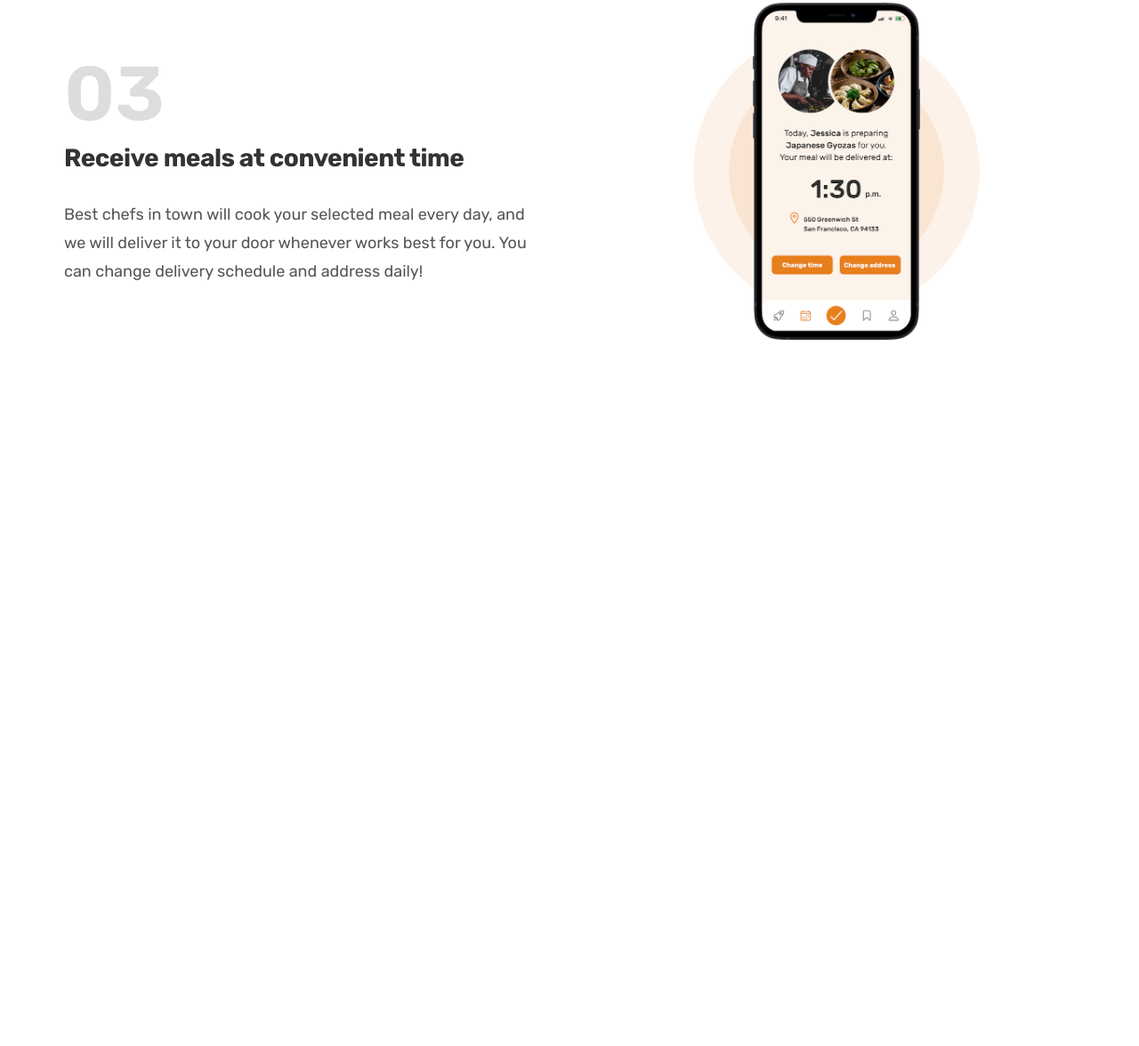
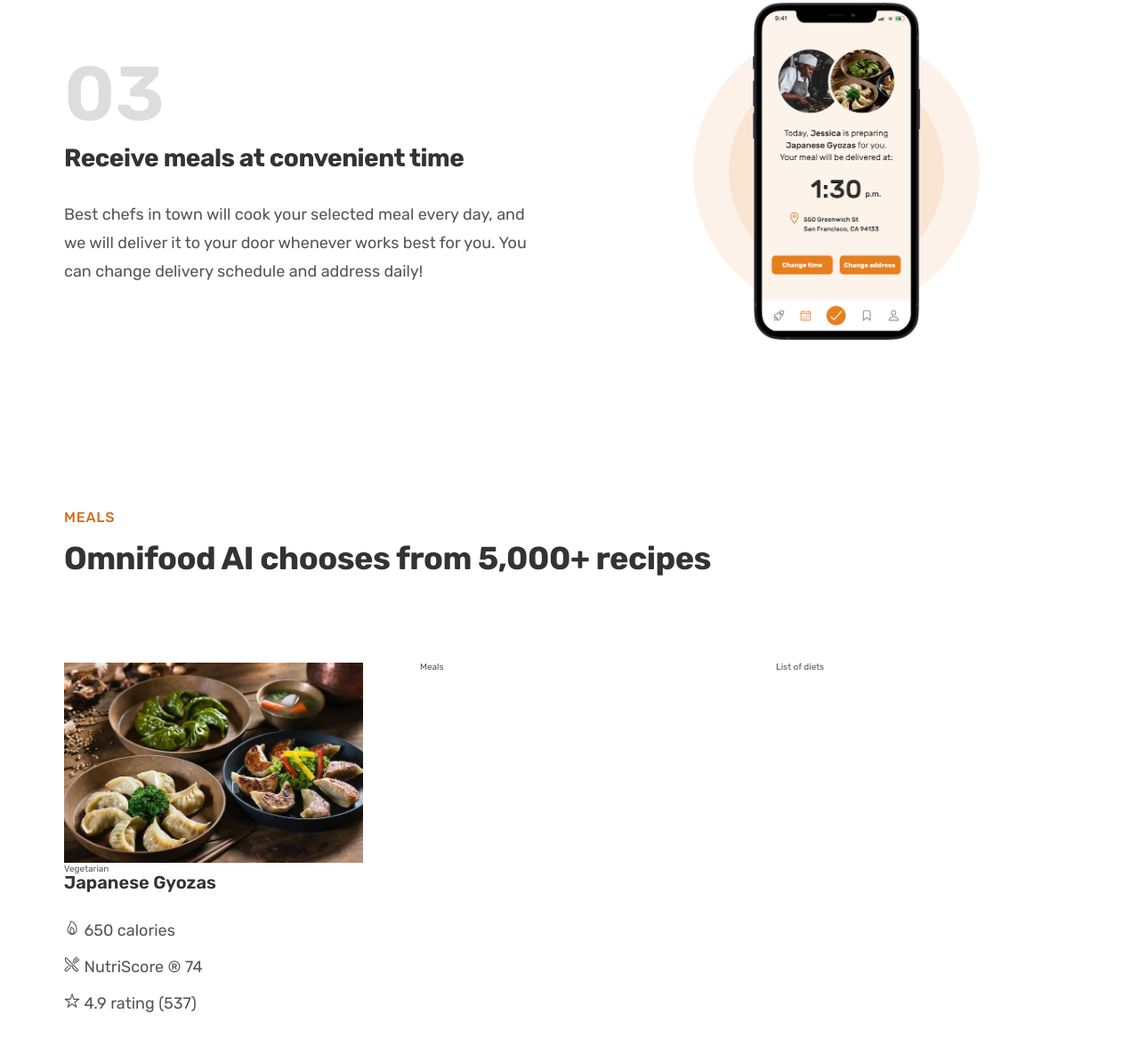
Before and after one commit to DanielKuznetsov/Omnifood-Project, a plain HTML site: page index.html in a window 1280 px wide. Shown: the part 2087-3263 px from the top of the page at 89% size. Before the commit the page ends 2565 px from the top, so only its background shows below. Drawn offline with nearby package versions, Linux system fonts and the light colour scheme.

Commit message:
add card layout
card doesn't have a lot of formatting yet

```diff
--- a/css/style.css
+++ b/css/style.css
@@ -205,3 +205,32 @@
 .step-img {
   width: 35%;
 }
+
+/* ********************************* */
+/* MEALS SECTION */
+/* ********************************* */
+.section-meals {
+  padding: 9.6rem 0;
+}
+
+.meal-title {
+  font-size: 2rem;
+  color: #333;
+  font-weight: 600;
+  margin-bottom: 3.2rem;
+}
+
+.meal-attributes {
+  list-style: none;
+  display: flex;
+  flex-direction: column;
+  gap: 2rem;
+}
+
+.meal-attribute {
+  font-size: 1.8rem;
+}
+
+.meal-img {
+  width: 100%;
+}
--- a/index.html
+++ b/index.html
@@ -14,6 +14,14 @@
     />
     <link rel="stylesheet" href="css/general.css" />
     <link rel="stylesheet" href="css/style.css" />
+    <script
+      type="module"
+      src="https://unpkg.com/ionicons@5.4.0/dist/ionicons/ionicons.esm.js"
+    ></script>
+    <script
+      nomodule
+      src="https://unpkg.com/ionicons@5.4.0/dist/ionicons/ionicons.js"
+    ></script>
     <title>Omnifood</title>
   </head>
   <body>
@@ -74,11 +82,17 @@
         <div class="container">
           <h2 class="heading-featured-in">As featured in</h2>
           <div class="logos">
-            <img src="img/logos/techcrunch.png" alt="Techcrunch logo">
-            <img src="img/logos/business-insider.png" alt="Business Insider logo">
-            <img src="img/logos/the-new-york-times.png" alt="New York Times logo">
-            <img src="img/logos/forbes.png" alt="Firbes logo">
-            <img src="img/logos/usa-today.png" alt="USA Today logo">
+            <img src="img/logos/techcrunch.png" alt="Techcrunch logo" />
+            <img
+              src="img/logos/business-insider.png"
+              alt="Business Insider logo"
+            />
+            <img
+              src="img/logos/the-new-york-times.png"
+              alt="New York Times logo"
+            />
+            <img src="img/logos/forbes.png" alt="Firbes logo" />
+            <img src="img/logos/usa-today.png" alt="USA Today logo" />
           </div>
         </div>
       </section>
@@ -151,6 +165,44 @@
           </div>
         </div>
       </section>
+
+      <section class="section-meals">
+        <div class="container">
+          <span class="subheading">Meals</span>
+          <h2 class="heading-secondary">
+            Omnifood AI chooses from 5,000+ recipes
+          </h2>
+        </div>
+
+        <div class="container grid grid--3-cols">
+          <div class="meal">
+            <img
+              class="meal-img"
+              src="img/meals/meal-1.jpg"
+              alt="Image of Japanese Gyozas"
+            />
+            <span class="tag">Vegetarian</span>
+            <p class="meal-title">Japanese Gyozas</p>
+            <ul class="meal-attributes">
+              <li class="meal-attribute">
+                <ion-icon name="flame-outline"></ion-icon>
+                <span>650 calories</span>
+              </li>
+              <li class="meal-attribute">
+                <ion-icon name="restaurant-outline"></ion-icon>
+                <span> NutriScore &reg; 74 </span>
+              </li>
+              <li class="meal-attribute">
+                <ion-icon name="star-outline"></ion-icon>
+                <span>4.9 rating (537)</span>
+              </li>
+            </ul>
+          </div>
+
+          <div class="meal">Meals</div>
+          <div class="list">List of diets</div>
+        </div>
+      </section>
     </main>
   </body>
 </html>
```
